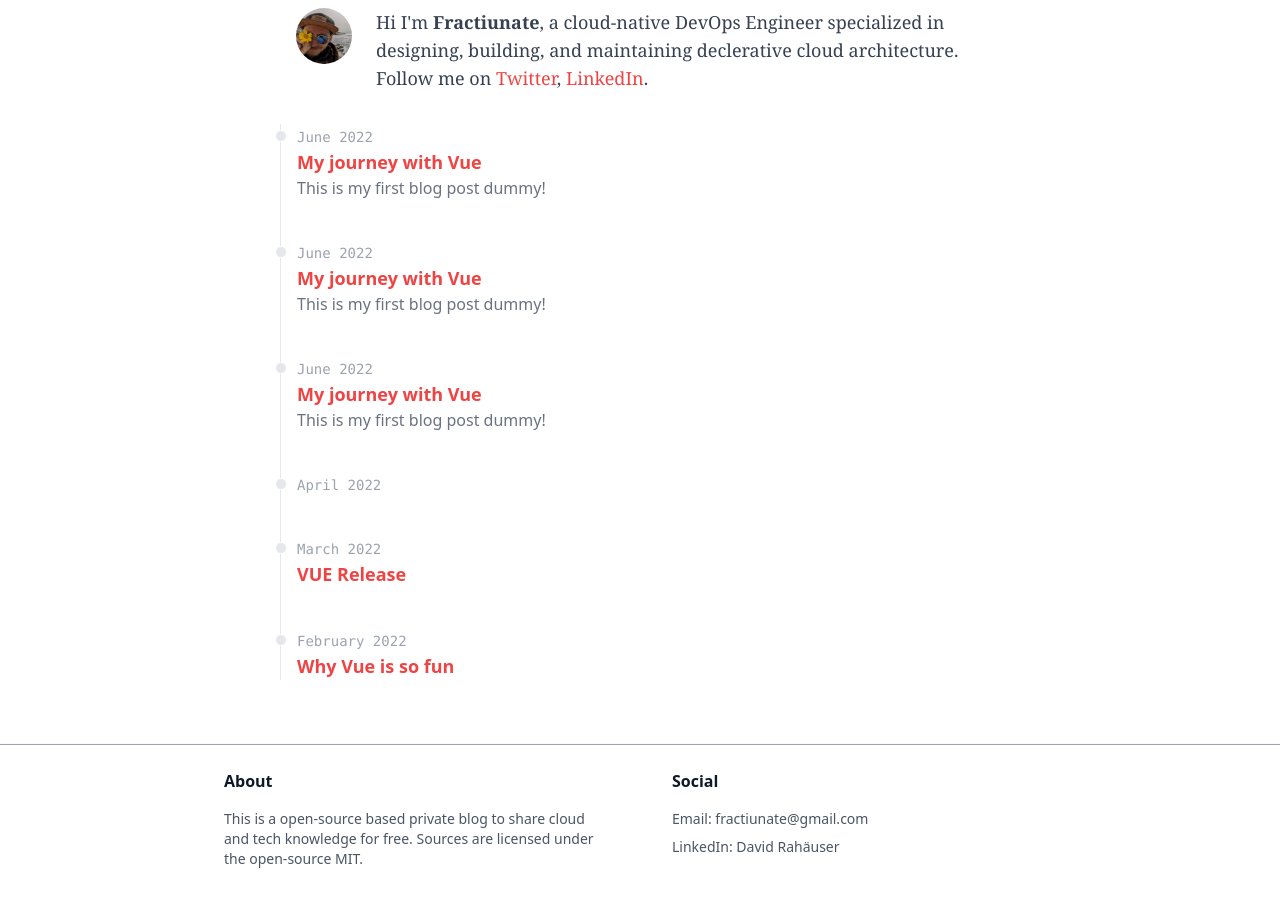
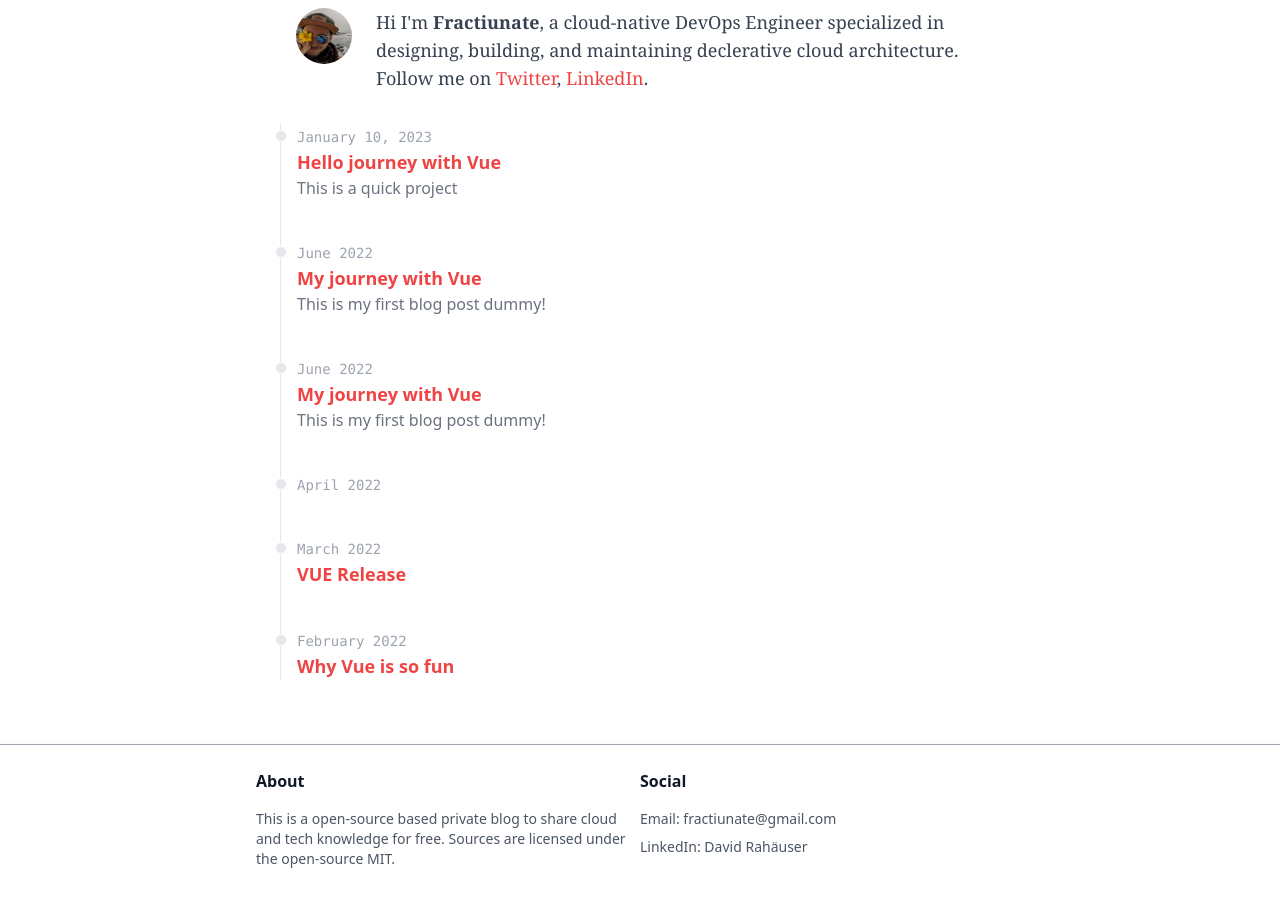
Before and after one commit to fractiunate-vue/ts-tailwind-devops-sushi-blog, a Vue app: page / in a window 1280 px wide. Shown: the part 120-1026 px from the top of the page. Built offline with nearby package versions, Linux system fonts and the light colour scheme.

Commit message:
footer alignment

```diff
--- a/src/components/BlogPost.vue
+++ b/src/components/BlogPost.vue
@@ -29,18 +29,14 @@ const route = useRoute();
 const path = computed(() => route.path);
 
 onMounted(() => {
-  console.log(props.post);
+  console.log();
   // access post list here
   // props.posts
   // load the markdown file here
   // 💡 Pre-Load all hovered post and access local post cache first
 });
 
-const content = {
-  title: 'Hello World',
-  body: 'This is a markdown editor',
-};
-const text = ref('# Hello Editor\n\nThis is a markdown editor\n\n!!! info hello\n\n!!!');
+const content = ref(props.post.content);
 
 </script>
 
@@ -51,18 +47,23 @@ const text = ref('# Hello Editor\n\nThis is a markdown editor\n\n!!! info hello\
       <!--Title-->
       <div class="font-sans">
         <h1 class="pb-4 font-sans text-3xl font-black text-gray-900 break-normal sm:text-4xl md:text-5xl">
-          {{ content.title }}
+          {{ props.post.title }}
         </h1>
-        <p class="text-base font-light text-black md:text-2xl">January 10, 2023</p>
+        <p class="text-base font-light text-black md:text-2xl">{{ post.date }}</p>
       </div>
 
-      <MdPreview :editorId="id" :modelValue="text" />
+        <MdPreview :editorId="id" :modelValue="content" />
     </div>
     <FooterComponent />
   </div>
 </template>
 
 <style lang="less">
+
+.md-editor-preview-wrapper {
+  padding-left: 0px !important;
+}
+
 .css-vars(@isDark) {
   --md-color: if(@isDark, #999, #222);
   --md-hover-color: if(@isDark, #bbb, #000);
--- a/src/components/FooterComponent.vue
+++ b/src/components/FooterComponent.vue
@@ -1,9 +1,9 @@
 <template>
     <footer class="bg-white border-t border-gray-400 shadow">
-        <div class="container flex max-w-4xl py-6 mx-auto">
+        <div class="container flex py-6 mx-auto md:max-w-3xl md:y-6 justify-between">
             <div class="flex flex-wrap w-full mx-auto">
                 <div class="flex w-full md:w-1/2">
-                    <div class="px-8">
+                    <div class="">
                         <h3 class="font-bold text-gray-900">About</h3>
                         <p class="py-4 text-sm text-gray-600">
                             This is a open-source based private blog to share cloud and tech knowledge for free. Sources are licensed under the open-source
@@ -13,7 +13,7 @@
                 </div>
 
                 <div class="flex w-full md:w-1/2">
-                    <div class="px-8">
+                    <div class="">
                         <h3 class="font-bold text-gray-900">Social</h3>
                         <ul class="items-center pt-3 text-sm list-reset">
                             <li>
--- a/src/data/posts.json
+++ b/src/data/posts.json
@@ -2,9 +2,10 @@
     {
       "id": "hello-world",
       "type": "post",
-      "title": "My journey with Vue",
-      "date": "June 2022",
-      "description": "This is my first blog post dummy!"
+      "title": "Hello journey with Vue",
+      "date": "January 10, 2023",
+      "description": "This is a quick project",
+      "content": "## Hello Editor\n\nThis is a markdown editor\n\n!!! info hello\n\n!!!"
     },
     {
       "id": "hello-world",
```
